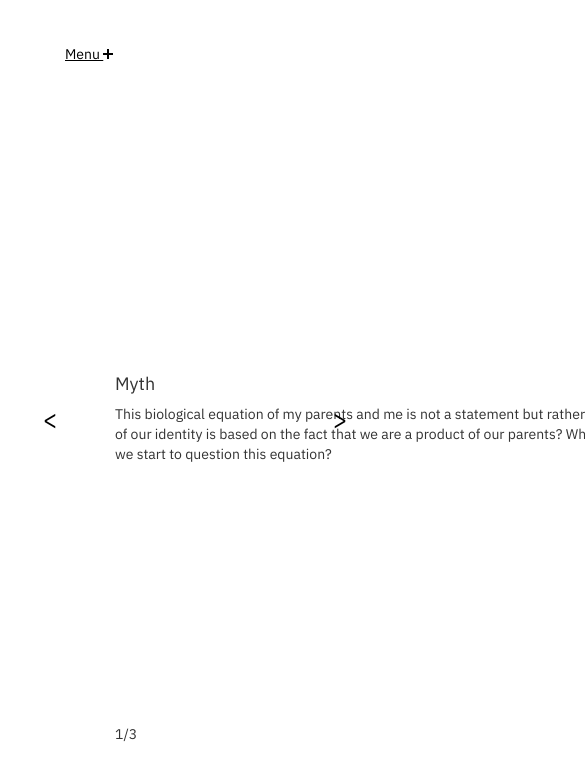
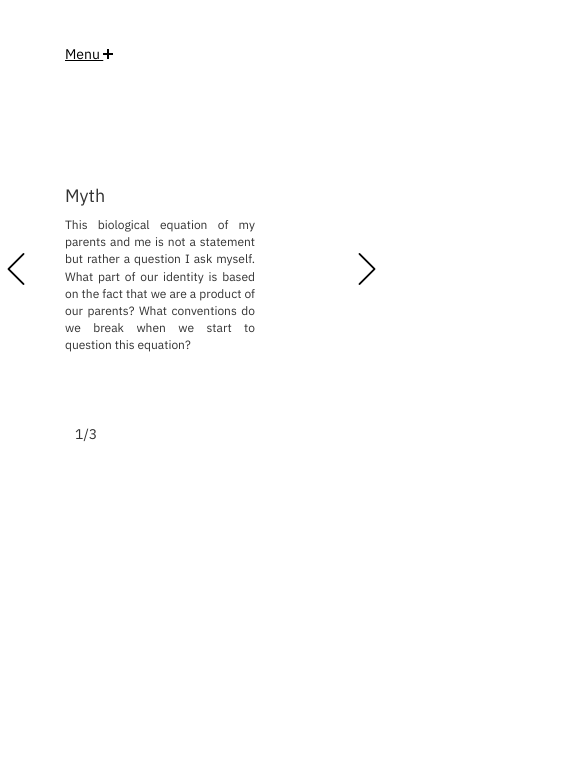
Before and after one commit to lan-mi/deljanemanja, a website: page myth.html in a window 390 px wide. Shown: the part 52-832 px from the top of the page, 585 px wide, since content can reach past the window. Drawn offline with nearby package versions, Linux system fonts and the light colour scheme.

Commit message:
Media screen edit

```diff
--- a/myth.html
+++ b/myth.html
@@ -121,10 +121,10 @@
 
 
                     <div class="prev" onclick="plusSlides(-1)">
-                        <p>&#60;</p>
+                        <img src="img/prev.png" alt="prev" class="arrow">
                     </div>
                     <div class="next" onclick="plusSlides(1)">
-                        <p>&#62;</p>
+                        <img src="img/next.png" alt="next" class="arrow">
                     </div>
 
                 </div>
--- a/sass/style.sass
+++ b/sass/style.sass
@@ -81,6 +81,7 @@ nav li a:focus
     border: 1px solid #fff
     left: 4px
     position: absolute
+    background-color: #fff
 
 %ver-black
     width: 2px
@@ -88,6 +89,7 @@ nav li a:focus
     border: 1px solid #000
     left: 4px
     position: absolute
+    background-color: #000
 
 %hor-white
     width: 10px
@@ -95,6 +97,7 @@ nav li a:focus
     border: 1px solid #fff
     position: absolute
     bottom: 4px
+    background-color: #fff
 
 %hor-black
     width: 10px
@@ -102,6 +105,7 @@ nav li a:focus
     border: 1px solid #000
     position: absolute
     bottom: 4px
+    background-color: #000
 
 /* Menu collapse plus div */
 
@@ -180,17 +184,25 @@ nav li a:focus
     top: 50%
     transform: translateY(-50%)
 
+.slide-text
+    text-align: justify
+
 .prev
     position: absolute
     height: 100%
-    width: 100px
+    width: 10%
     top: 0
     left: 0
 
-.prev p,
-.next p
-    font-size: 25px
-    color: #000
+.next
+    float: right
+    height: 100%
+    width: 10%
+    position: absolute
+    right: 0
+    top: 0
+
+%button
     text-align: center
     position: relative
     top: 50%
@@ -198,29 +210,89 @@ nav li a:focus
     -webkit-transform: translateY(-50%)
     transform: translateY(-50%)
     cursor: pointer
-    padding: 30px
 
-.next
+.next img
+    @extend %button
+    float: right
+
+.prev img
+    @extend %button
     float: left
-    height: 100%
-    width: 100px
-    position: absolute
-    right: 0
-    top: 0
 
 .number
     position: absolute
     bottom: -35px
+    left: 10px
 
 .img-text
     position: absolute
     bottom: 0
     width: 100px
     right: 1px
-    margin-bottom: -12px
+    margin-bottom: -7px
     padding-left: 8px
 
 /* Biography page */
 
 .bio
     margin-top: 20px
+
+/* Media screens ======================= */
+
+@media screen and (max-width: 1300px)
+    .slide-container
+        height: 600px
+        width: 600px
+
+    .wrapper
+        height: 600px
+        width: 500px
+
+    .images
+        width: 500px
+
+    .image img
+        max-width: 400px
+        max-height: 400px
+
+    .next img
+        float: left
+
+@media screen and (max-width: 700px)
+    .slide-container
+        height: 400px
+        width: 400px
+
+    .wrapper
+        height: 400px
+        width: 300px
+
+    .images
+        width: 300px
+
+    .image img
+        max-width: 200px
+        max-height: 200px
+
+@media screen and (max-width: 458px)
+    .slide-container
+        height: 300px
+        width: 300px
+
+    .wrapper
+        height: 300px
+        width: 200px
+
+    .images
+        width: 200px
+
+    .image img
+        max-width: 100px
+        max-height: 100px
+
+    .slide-text
+        font-size: 12px
+        padding-right: 10px
+
+    .img-text
+        font-size: 12px
```
Also changed, not shown: differentia_specifica.html (+2 -2 lines), early_works.html (+2 -2 lines), family.html (+2 -2 lines), family_album.html (+2 -2 lines), father.html (+2 -2 lines), fragments.html (+2 -2 lines), graffiti.html (+2 -2 lines), house.html (+2 -2 lines), jealousy.html (+2 -2 lines), memory.html (+2 -2 lines), my_mother_my_father.html (+2 -2 lines), parents.html (+2 -2 lines), place.html (+3 -2 lines), css/style.css, 2 more files, 1 other file.
